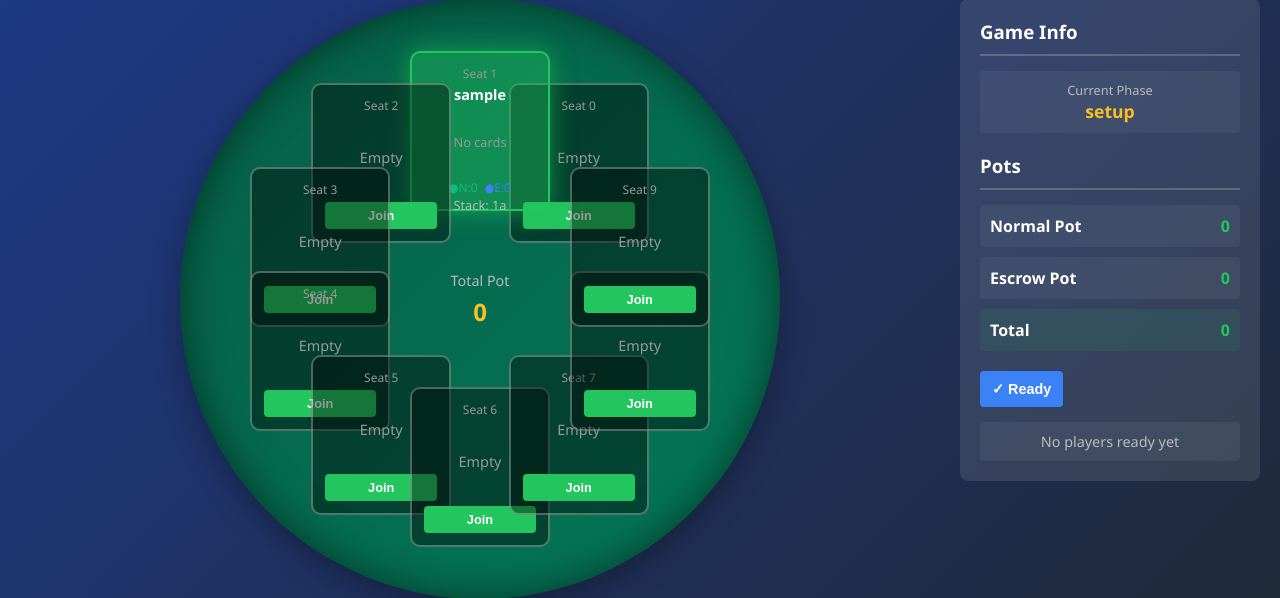
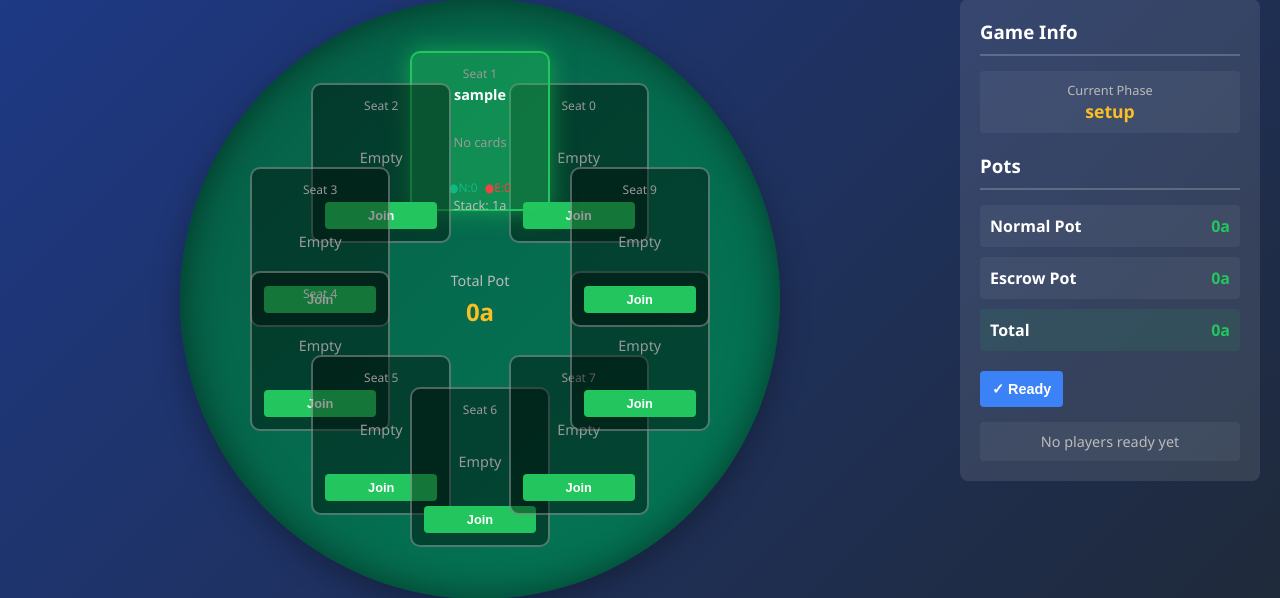
Before and after one commit to iamearht/FlaskWebHub, a Flask app: page /blackjack/table/1 in a window 1280 px wide. Shown: the part 127-725 px from the top of the page. Run offline with Flask 3, Linux system fonts and the light colour scheme; a user stored in the database is signed in; tables that the repository leaves empty hold one stand-in row (values such as "Sample post").

Commit message:
Display pot values in antes instead of coins in blackjack UI
- Convert normal pot, escrow pot, and total pot values to antes by dividing by ANTE_VALUE
- Add 'a' suffix to clearly indicate antes notation (e.g., "50a" instead of "500")
- Change escrow circle color from blue (#3b82f6) to red (#ef4444) for better visual distinction

This makes it easier for players to understand pot values in the game configuration's native unit (antes) rather than raw chip count.

https://claude.ai/code/session_01CSbWN6h31aTtv4jUJ4J2uf

```diff
--- a/templates/blackjack_table_improved.html
+++ b/templates/blackjack_table_improved.html
@@ -752,7 +752,7 @@
                         <div class="cards-display">${cardsHtml}</div>
                         <div class="ante-display" style="font-size: 0.75rem; margin-top: 4px;">
                             <span style="color: #10b981;">●N:${normalCircle}</span>
-                            <span style="color: #3b82f6; margin-left: 4px;">●E:${escrowCircle}</span>
+                            <span style="color: #ef4444; margin-left: 4px;">●E:${escrowCircle}</span>
                         </div>
                         <div class="player-stack">Stack: ${stackInAntes}a</div>
                     `;
@@ -770,11 +770,14 @@
         }
 
         function updatePots(data) {
-            document.getElementById('normalPot').textContent = data.normal_pot || 0;
-            document.getElementById('escrowPot').textContent = data.escrow_pot || 0;
-            const total = (data.normal_pot || 0) + (data.escrow_pot || 0);
-            document.getElementById('totalPot').textContent = total;
-            document.getElementById('centerPot').textContent = total;
+            const normalPotAntes = Math.floor((data.normal_pot || 0) / ANTE_VALUE);
+            const escrowPotAntes = Math.floor((data.escrow_pot || 0) / ANTE_VALUE);
+            const totalPotAntes = normalPotAntes + escrowPotAntes;
+
+            document.getElementById('normalPot').textContent = normalPotAntes + 'a';
+            document.getElementById('escrowPot').textContent = escrowPotAntes + 'a';
+            document.getElementById('totalPot').textContent = totalPotAntes + 'a';
+            document.getElementById('centerPot').textContent = totalPotAntes + 'a';
         }
 
         function updatePhase(phase) {
```
